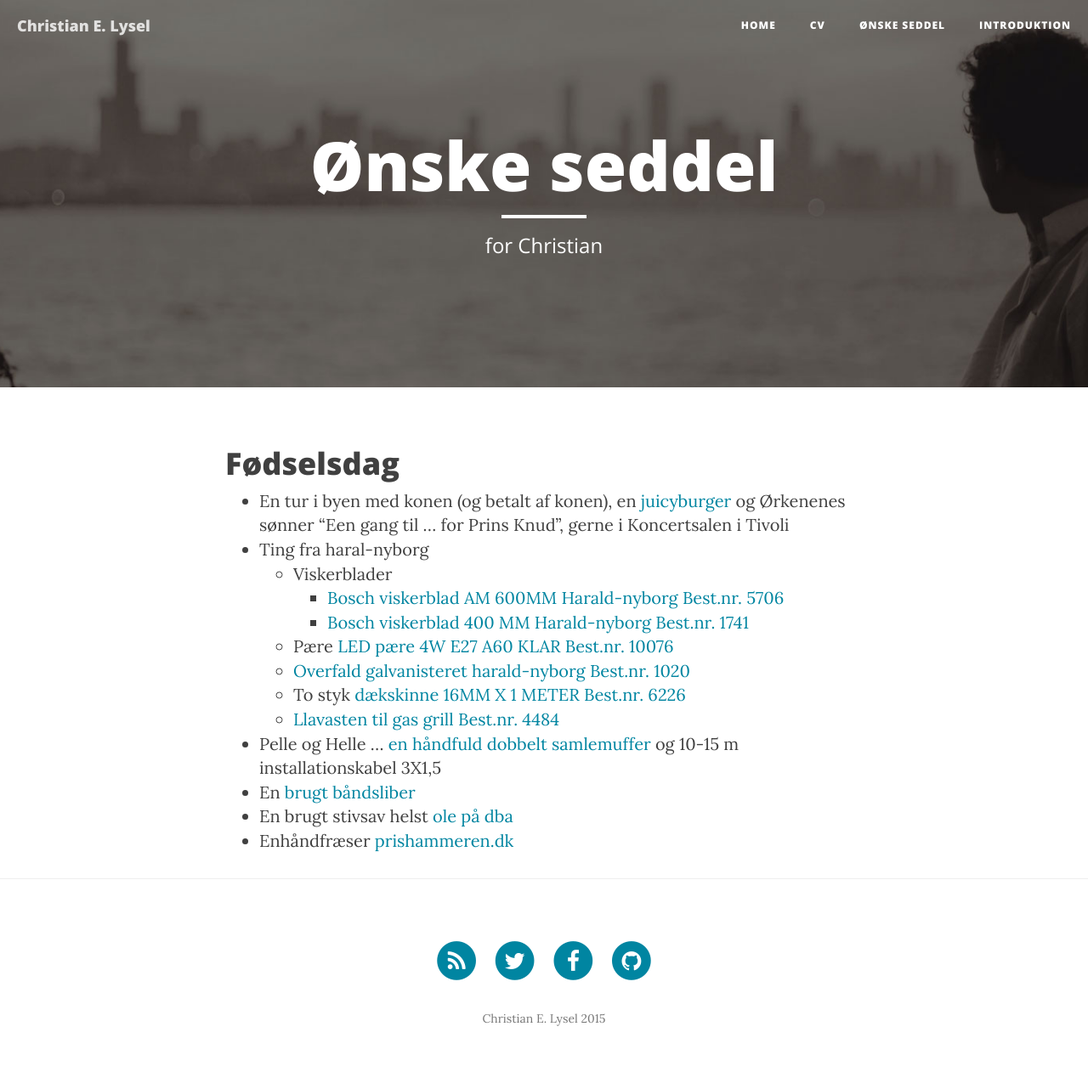
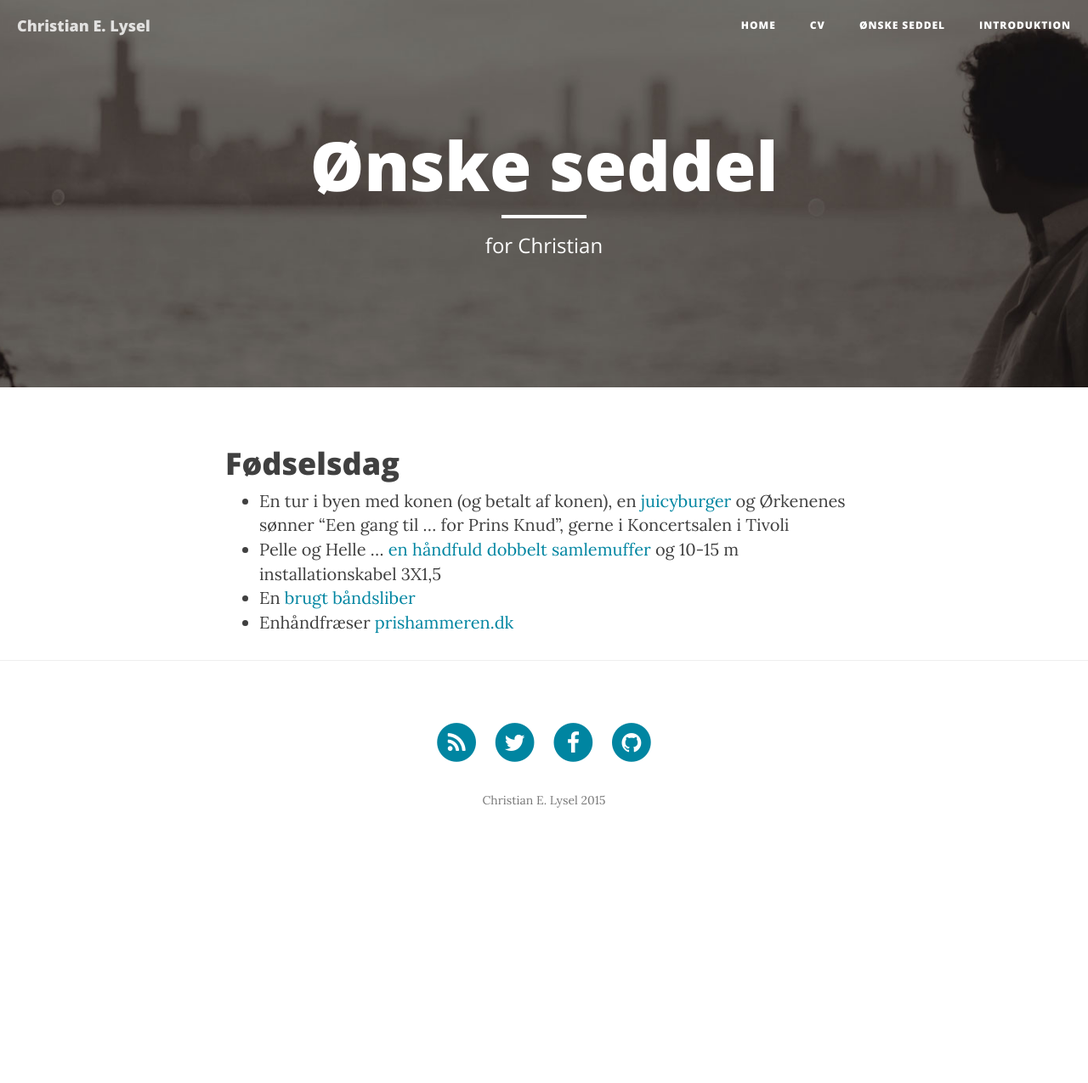
Before and after one commit to clysel/christian.lysel.net, a Jekyll site: the page built from gave.markdown, in a window 1280 px wide. Shown: the whole page at 85% size. Built offline with Jekyll 4.4.1, drawn with Linux system fonts in a browser that asks for light colours; nearby versions of some CDN libraries; after the commit the page ends 1018 px from its top, so only the background shows below that.

Commit message:
Update gave.markdown

```diff
--- a/gave.markdown
+++ b/gave.markdown
@@ -7,16 +7,6 @@ header-img: "img/about-bg.jpg"
 # Fødselsdag
 
  * En tur i byen med konen (og betalt af konen), en [juicyburger](https://www.facebook.com/Boserupsjuicyburgers) og Ørkenenes sønner "Een gang til ... for Prins Knud", gerne i Koncertsalen i Tivoli
- * Ting fra haral-nyborg
-   * Viskerblader
-     * [Bosch viskerblad AM 600MM Harald-nyborg Best.nr. 5706](http://www.harald-nyborg.dk/p5706/bosch-viskerblad-am-600mm)
-     * [Bosch viskerblad 400 MM Harald-nyborg Best.nr. 1741](http://www.harald-nyborg.dk/p1741/bosch-viskerblad-am-400-mm)
-   * Pære [LED pære 4W E27 A60 KLAR Best.nr. 10076](http://www.harald-nyborg.dk/p10076/led-paere-4w-e27-a60-klar)
-   * [Overfald galvanisteret harald-nyborg Best.nr. 1020](http://www.harald-nyborg.dk/p1020/overfald-galv)
-   * To styk [dækskinne 16MM X 1 METER Best.nr. 6226](http://www.harald-nyborg.dk/p6226/daekskinne-16mm-x-1-meter)
-   * [Llavasten til gas grill
-Best.nr. 4484](http://www.harald-nyborg.dk/p4484/lavasten-t-grill-bakergrill)
  * Pelle og Helle ... [en håndfuld dobbelt samlemuffer](http://www.harald-nyborg.dk/p5388/samlemuffe-dobbel-2-5mm-100stk) og 10-15 m installationskabel 3X1,5
  * En [brugt båndsliber](http://www.dba.dk/baandsliber-og-rondel-slibe/id-1014863237/)
- * En brugt stivsav helst [ole på dba](http://www.dba.dk/stiksav-metabo-ste-100-plu/id-1012308298/)
  * Enhåndfræser [prishammeren.dk](http://www.prishammeren.dk/shop/makita-enhaandsfraeser-5019p.html)
```
